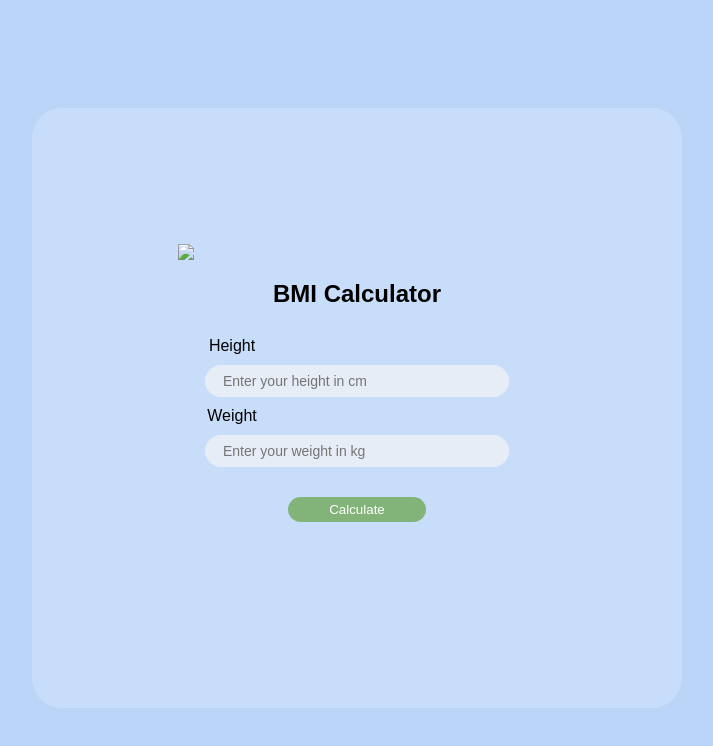
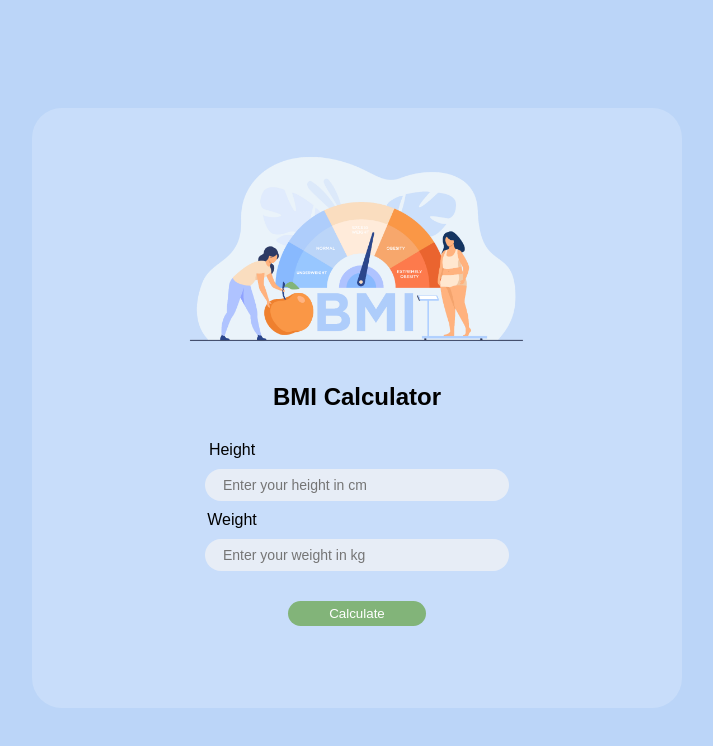
Before and after one commit to nandanaRMridul/bmiCalculator, a plain HTML site: page index.html in a window 1280 px wide. Shown: the whole page, without its empty margins (283-996 px from the left). Drawn offline with Linux system fonts and the light colour scheme.

Commit message:
Changed img path

```diff
--- a/index.html
+++ b/index.html
@@ -72,7 +72,7 @@
 <body>
   <section>
     <div class="container">
-      <img src="img/bmi.png" width="65%">
+      <img src="bmi.png" width="65%">
       <h2>BMI Calculator</h2>
       <label for="height">Height</label>
       <div>
```
